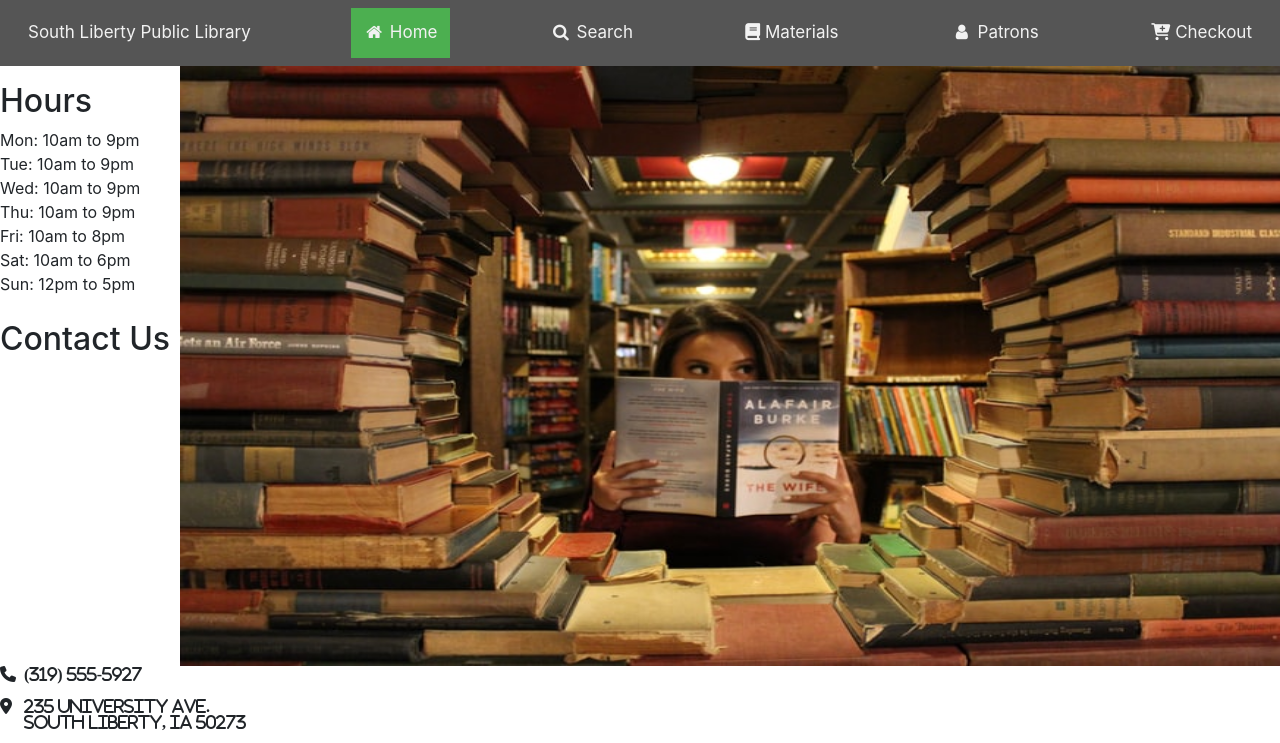
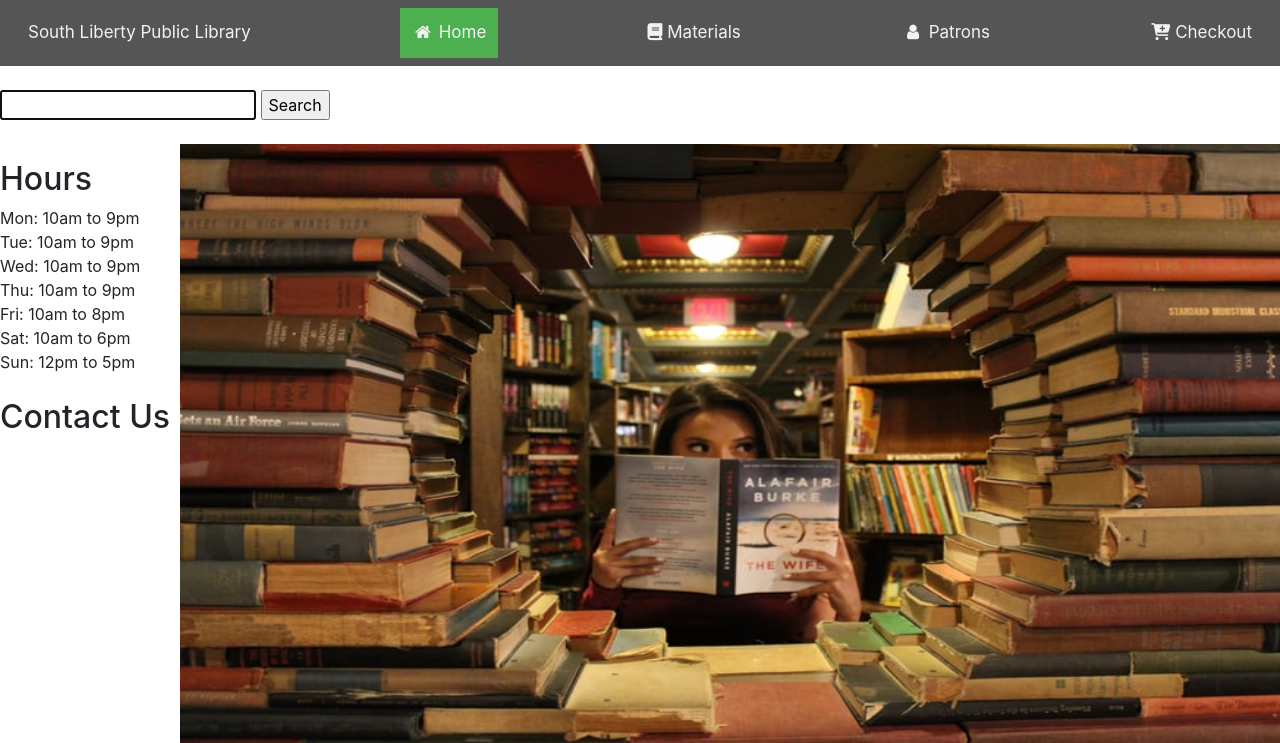
Before and after one commit to ndeal01/softwaredesign_project, a Flask app: page / in a window 1280 px wide. Shown: the top 743 px of the page. Run offline with Flask 2, Linux system fonts and the light colour scheme; parts of the project's set-up code (start-up, migrations or seed data) failed here and were passed over; some libraries are stand-ins or nearby versions.

Commit message:
added search to home page and removed search page

```diff
--- a/templates/index.html
+++ b/templates/index.html
@@ -4,13 +4,19 @@
 <div class="navbar">
   <a>South Liberty Public Library</a>
   <a class="active" href="{{ url_for('index')}}"><i class="fa fa-fw fa-home"></i> Home</a>
-  <a href="#"><i class="fa fa-fw fa-search"></i> Search</a>
+  <!--<a href="#"><i class="fa fa-fw fa-search"></i> Search</a>-->
   <a href="{{ url_for('materials')}}"><i class="fas fa-book"></i> Materials</a>
   <a href="{{ url_for('people')}}"><i class="fa fa-fw fa-user"></i> Patrons</a>
   <a href="{{ url_for('checkout')}}"><i class="fas fa-cart-plus"></i> Checkout</a>
 
 </div>
 
+<br>
+<form method="POST">
+  <input type="text" autofocus="autofocus" name="search_string">
+  <input type="submit" formaction="/search" value="Search">
+  </form>
+<br>
 <p><img src="static/images/girl_library.jpg" alt="Reading A Book" style="float:right" width="1100px" height="600px"></p>
 
   <div class="hours">
```
